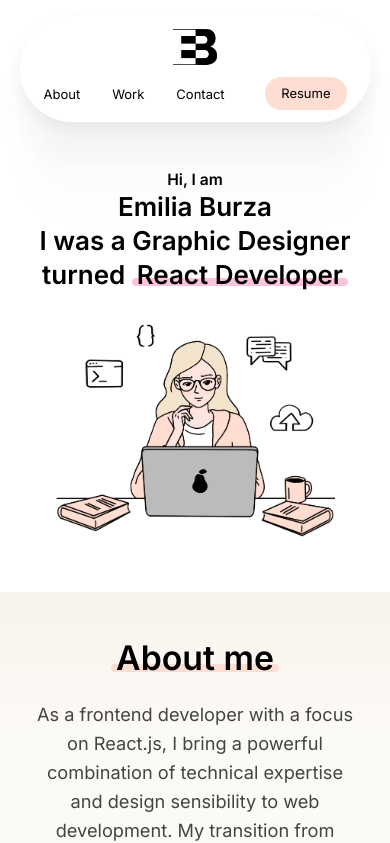
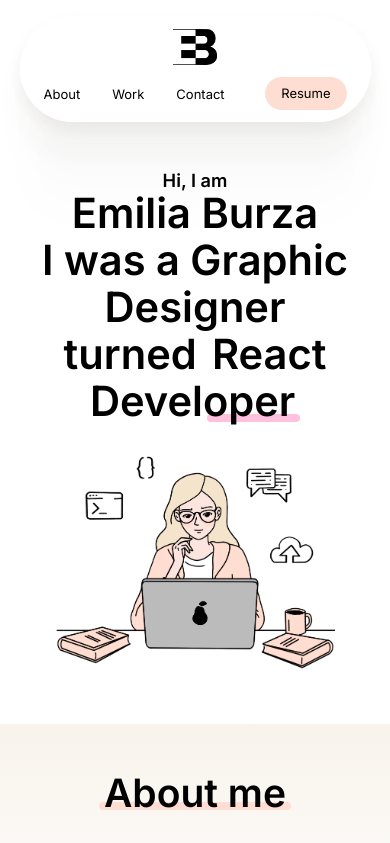
Before and after one commit to eburza/portfolio-emilia-burza, a React (Vite) app: page / in a window 390 px wide. Shown: the top 843 px of the page. Built offline with nearby package versions, Linux system fonts and the light colour scheme.

Commit message:
Fix mixins responsive settings

```diff
--- a/src/css/abstract/mixins.scss
+++ b/src/css/abstract/mixins.scss
@@ -38,13 +38,13 @@
     }
 
     @include respond-to(tablet) {
-        font-size: calc-responsive-size(3.75rem, map-get($scale-factors, tablet));
+        font-size: calc-responsive-size(4rem, map-get($scale-factors, tablet));
         line-height: calc-responsive-size(4.5rem, map-get($scale-factors, tablet));
     }
 
     @include respond-to(mobile) {
-        font-size: calc-responsive-size(2.5rem, map-get($scale-factors, mobile));
-        line-height: calc-responsive-size(3.25rem, map-get($scale-factors, mobile));
+        font-size: calc-responsive-size(4rem, map-get($scale-factors, mobile));
+        line-height: calc-responsive-size(4.5rem, map-get($scale-factors, mobile));
     }
 }
 
@@ -69,8 +69,8 @@
     }
 
     @include respond-to(mobile) {
-        font-size: calc-responsive-size(3.25rem, map-get($scale-factors, mobile));
-        line-height: calc-responsive-size(3.5rem, map-get($scale-factors, mobile));
+        font-size: calc-responsive-size(3.75rem, map-get($scale-factors, mobile));
+        line-height: calc-responsive-size(4rem, map-get($scale-factors, mobile));
     }
 }
 
@@ -121,7 +121,7 @@
     }
 
     @include respond-to(mobile) {
-        font-size: calc-responsive-size(1.5rem, map-get($scale-factors, mobile));
+        font-size: calc-responsive-size(1.75rem, map-get($scale-factors, mobile));
         line-height: calc-responsive-size(2rem, map-get($scale-factors, mobile));
     }
 }
--- a/src/css/styles.css
+++ b/src/css/styles.css
@@ -187,7 +187,7 @@
 }
 @media screen and (max-width: 1350px) and (max-width: 690px) {
   .skills-and-tools .heading-s {
-    font-size: 0.975rem;
+    font-size: 1.1375rem;
     line-height: 1.3rem;
   }
 }
@@ -450,14 +450,14 @@ body {
 }
 @media screen and (max-width: 1350px) {
   .heading-xl {
-    font-size: 3rem;
+    font-size: 3.2rem;
     line-height: 3.6rem;
   }
 }
 @media screen and (max-width: 690px) {
   .heading-xl {
-    font-size: 1.625rem;
-    line-height: 2.1125rem;
+    font-size: 2.6rem;
+    line-height: 2.925rem;
   }
 }
 
@@ -486,8 +486,8 @@ body {
 }
 @media screen and (max-width: 690px) {
   .heading-l {
-    font-size: 2.1125rem;
-    line-height: 2.275rem;
+    font-size: 2.4375rem;
+    line-height: 2.6rem;
   }
 }
 
@@ -546,7 +546,7 @@ body {
 }
 @media screen and (max-width: 690px) {
   .heading-s {
-    font-size: 0.975rem;
+    font-size: 1.1375rem;
     line-height: 1.3rem;
   }
 }
```
